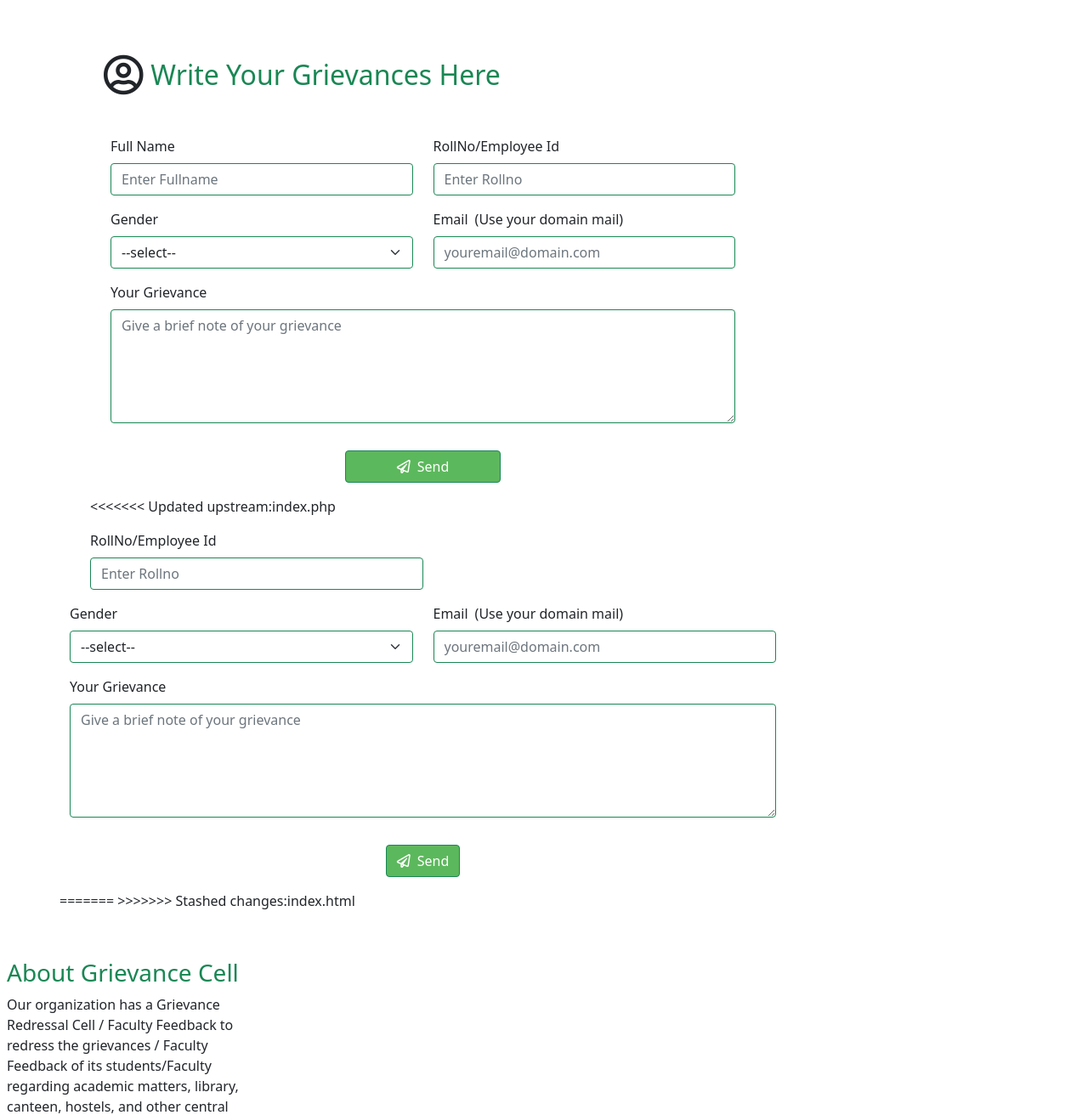
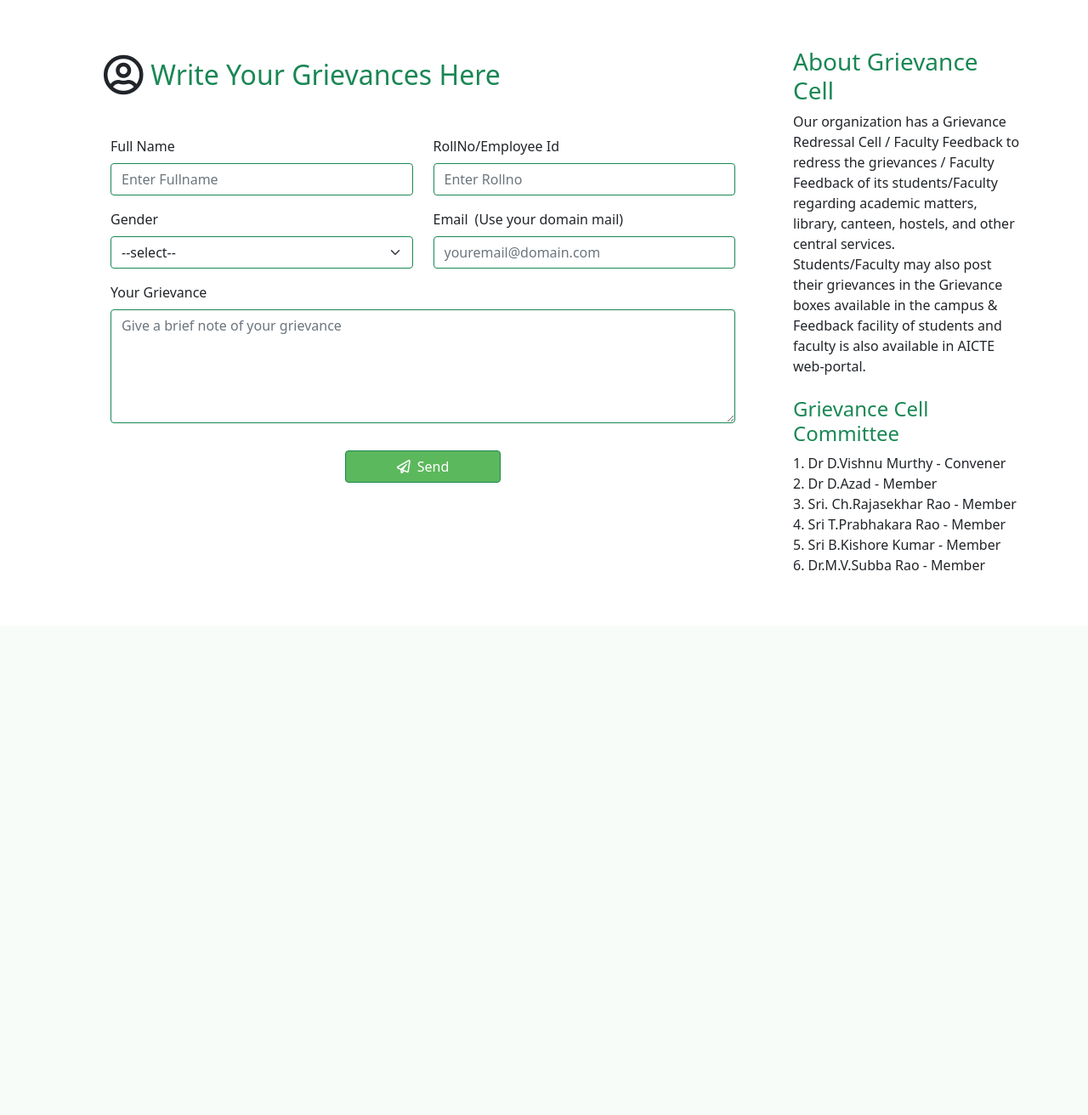
Before and after one commit to Meghana00/Grievance-Cell, a PHP site: page / in a window 1280 px wide. Shown: the part 64-1376 px from the top of the page at 85% size. After the commit the page ends 735 px from the top, so only its background shows below. Run offline with PHP 8.4, Linux system fonts and the light colour scheme.

Commit message:
Update index.php

```diff
--- a/index.php
+++ b/index.php
@@ -106,49 +106,7 @@
                                     <button class="btn  btn-success shadow-none border-none w-25" style="background-color: #5cb85c;"><i class="far fa-paper-plane"></i><span class="ms-2">Send</span></button>
                                 </div>
                             </div>
-<<<<<<< Updated upstream:index.php
-                            <div class="col-sm-6">
-                                <div class=" col-auto mb-3 mt-3">
-                                    <label for="Rollno" class="form-label">RollNo/Employee Id</label>
-                                    <input type="text" class="form-control shadow-none border-success" id="Rollno" name="Rollno" placeholder="Enter Rollno">
-                                  </div>
-                            </div>
-                        </div>
-                        <!--end row1-->
-                        <!--row2--->
-                        <div class="row ">
-                            <div class="col-sm-6 ">
-                                <div class=" col-auto mb-3 ">
-                                    <label for="Gender" class="form-label">Gender</label>
-                                    <select class="form-select shadow-none border-success" aria-label="Default select example" name="Gender" id="Gender">
-                                        <option selected>--select--</option>
-                                        <option value="1">Male</option>
-                                        <option value="2">Female</option>
-                                    </select>
-                                  </div>
-                            </div>
-                            <div class="col-sm-6">
-                                <div class=" col-auto mb-3">
-                                    <label for="email" class="form-label">Email<span class="ms-2">(Use your domain mail)</span></label>
-                                    <input type="email" class="form-control shadow-none border-success" id="Email" name="Email" placeholder="youremail@domain.com">
-                                  </div>
-                            </div>
-                        </div>
-                        <!--end row2-->
-                        <!--row3-->
-                        <div class="row mb-3">
-                            <div class="mb-3">
-                                <label for="yourgrievance" class="form-label">Your Grievance</label>
-                                <textarea class="form-control shadow-none border-success" id="grievance" name="grievance" rows="5" placeholder="Give a brief note of your grievance"></textarea>
-                              </div>
-                        </div>
-                        <!--end row3-->
-                        <div class="mb-3 text-center">
-                            <button class="btn  btn-success shadow-none border-none " style="background-color: #5cb85c;"><i class="far fa-paper-plane"></i><span class="ms-2">Send</span></button>
-                        </div>
-                    </div>
-=======
->>>>>>> Stashed changes:index.html
+
                     </form>
                 </div>
             </div>
```
